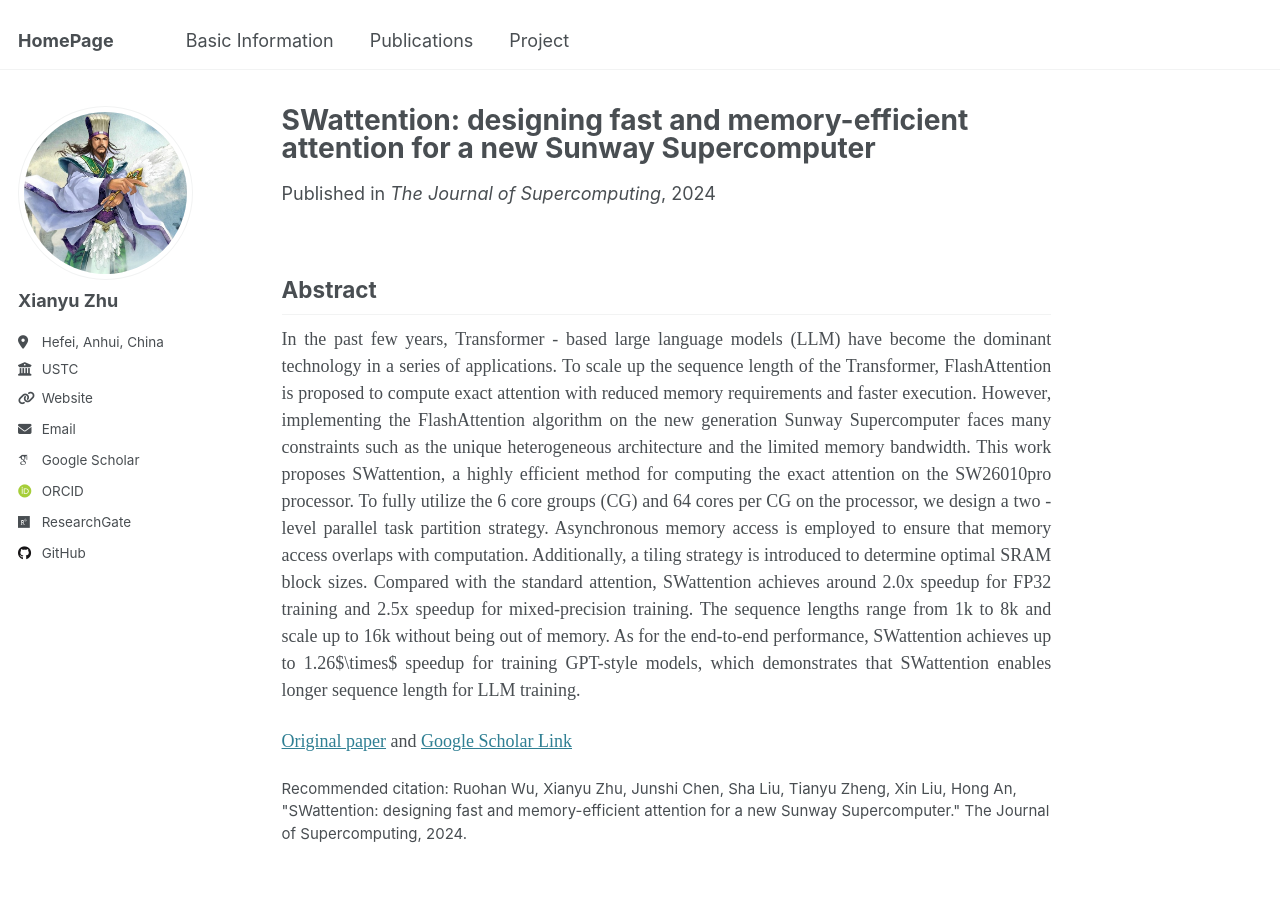
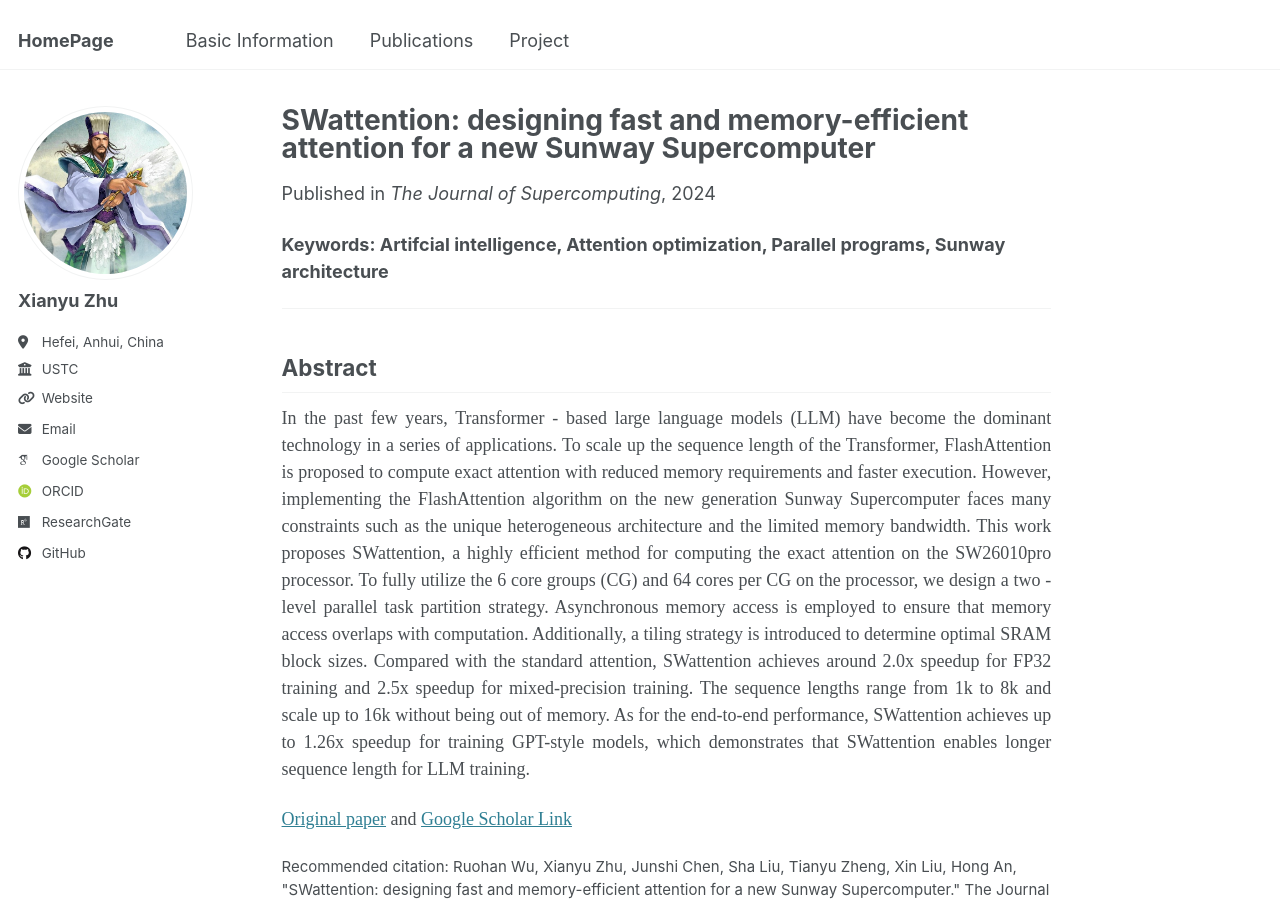
Before and after one commit to zhuxy-USTC/zhuxy-USTC.github.io, a Jekyll site: the page built from _publications/2024-01-01-SWattention-designing-fast-and-memory-efficient-attention-for-a-new-Sunway-Supercomputer.md, in a window 1280 px wide and 900 px high. Built offline with Jekyll 4.4.1, drawn with Linux system fonts in a browser that asks for light colours; some web fonts are replaced.

Commit message:
Update 2024-01-01-SWattention-designing-fast-and-memory-efficient-attention-for-a-new-Sunway-Supercomputer.md

```diff
--- a/_publications/2024-01-01-SWattention-designing-fast-and-memory-efficient-attention-for-a-new-Sunway-Supercomputer.md
+++ b/_publications/2024-01-01-SWattention-designing-fast-and-memory-efficient-attention-for-a-new-Sunway-Supercomputer.md
@@ -8,12 +8,16 @@ citation: ' Ruohan Wu,  Xianyu Zhu,  Junshi Chen,  Sha Liu,  Tianyu Zheng,  Xin
 ---
 
 
+**Keywords: Artifcial intelligence, Attention optimization, Parallel programs, Sunway architecture**
+
+**************************************************************
+
 ## Abstract
 <div style="font-family: 'Times New Roman', Times, serif;">
 <p style="text-align: justify;">
 In the past few years, Transformer - based large language models (LLM) have become the dominant technology in a series of applications. To scale up the sequence length of the Transformer, FlashAttention is proposed to compute exact attention with reduced memory requirements and faster execution. However, implementing the FlashAttention algorithm on the new generation Sunway Supercomputer faces many constraints such as the unique heterogeneous architecture and the limited memory bandwidth.
 This work proposes SWattention, a highly efficient method for computing the exact attention on the SW26010pro processor. To fully utilize the 6 core groups (CG) and 64 cores per CG on the processor, we design a two - level parallel task partition strategy. Asynchronous memory access is employed to ensure that memory access overlaps with computation. Additionally, a tiling strategy is introduced to determine optimal SRAM block sizes.
-Compared with the standard attention, SWattention achieves around 2.0x speedup for FP32 training and 2.5x speedup for mixed-precision training. The sequence lengths range from 1k to 8k and scale up to 16k without being out of memory. As for the end-to-end performance, SWattention achieves up to 1.26$\times$ speedup for training GPT-style models, which demonstrates that SWattention enables longer sequence length for LLM training.
+Compared with the standard attention, SWattention achieves around 2.0x speedup for FP32 training and 2.5x speedup for mixed-precision training. The sequence lengths range from 1k to 8k and scale up to 16k without being out of memory. As for the end-to-end performance, SWattention achieves up to 1.26x speedup for training GPT-style models, which demonstrates that SWattention enables longer sequence length for LLM training.
 <p>
 
 
```
